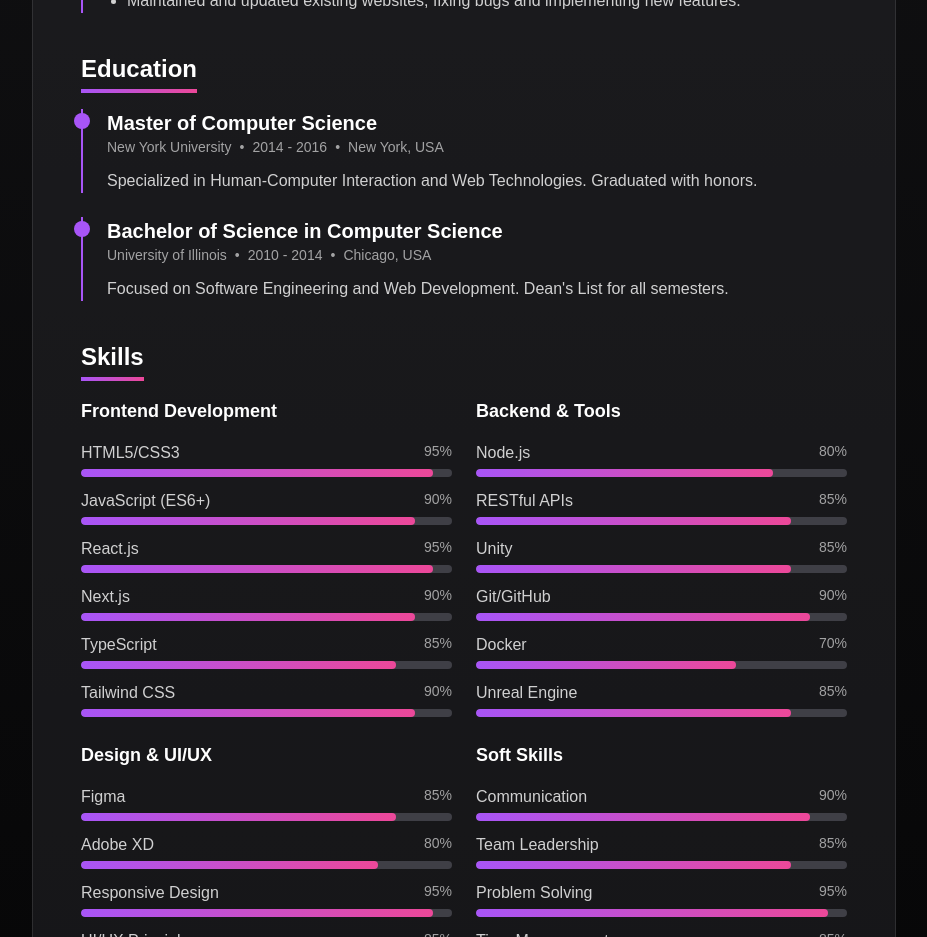
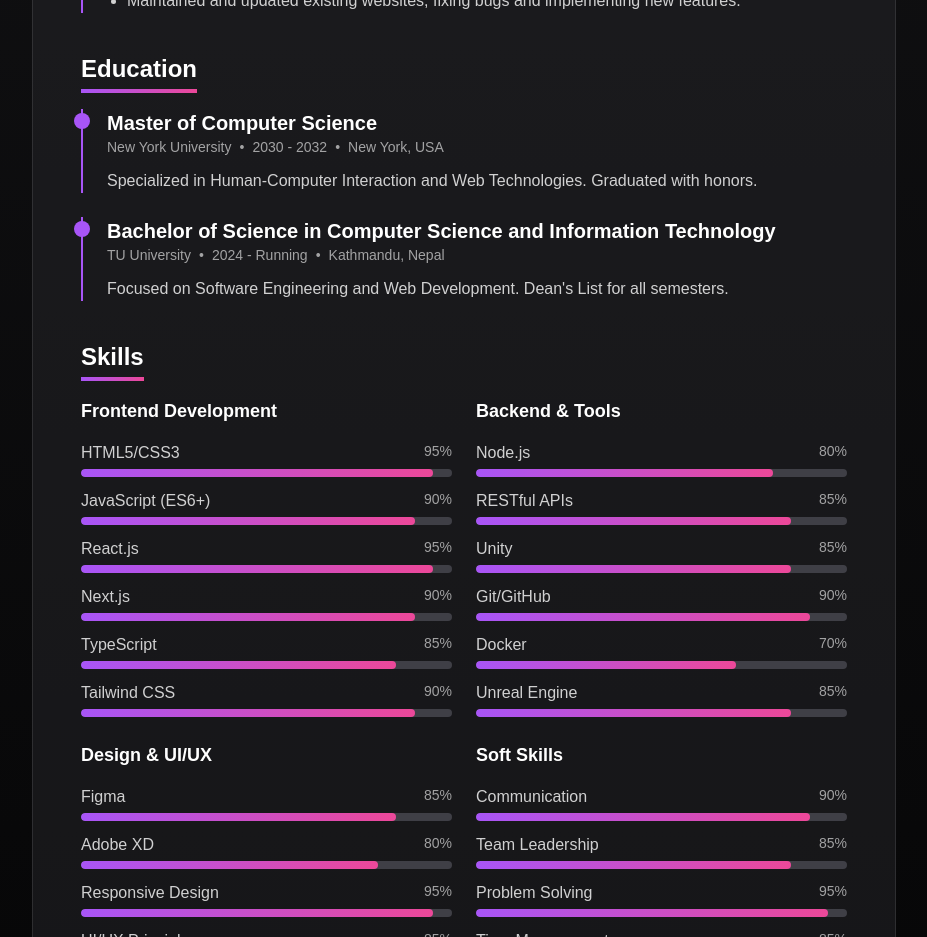
Before and after one commit to Nav0077/navv_profile, a Next.js app: page /resume in a window 1280 px wide. Shown: the part 1260-2197 px from the top of the page, without its empty margins (176-1103 px from the left). Built offline with nearby package versions, Linux system fonts and the light colour scheme.

Commit message:
Update page.tsx

```diff
--- a/app/resume/page.tsx
+++ b/app/resume/page.tsx
@@ -134,6 +134,7 @@ export default function ResumePage() {
                   delay={0.4}
                 >
                   <ul className="list-disc pl-5 space-y-2 text-white/80">
+
                     <li>Assisted in the development of client websites using HTML, CSS, and JavaScript.</li>
                     <li>Implemented responsive designs based on provided mockups.</li>
                     <li>Collaborated with the design team to ensure pixel-perfect implementation.</li>
@@ -149,7 +150,7 @@ export default function ResumePage() {
                 <ExperienceItem
                   title="Master of Computer Science"
                   company="New York University"
-                  period="2014 - 2016"
+                  period="2030 - 2032"
                   location="New York, USA"
                   delay={0.6}
                 >
@@ -159,10 +160,10 @@ export default function ResumePage() {
                 </ExperienceItem>
 
                 <ExperienceItem
-                  title="Bachelor of Science in Computer Science"
-                  company="University of Illinois"
-                  period="2010 - 2014"
-                  location="Chicago, USA"
+                  title="Bachelor of Science in Computer Science and Information Technology"
+                  company="TU University"
+                  period="2024 - Running"
+                  location="Kathmandu, Nepal"
                   delay={0.7}
                 >
                   <p className="text-white/80">
```
